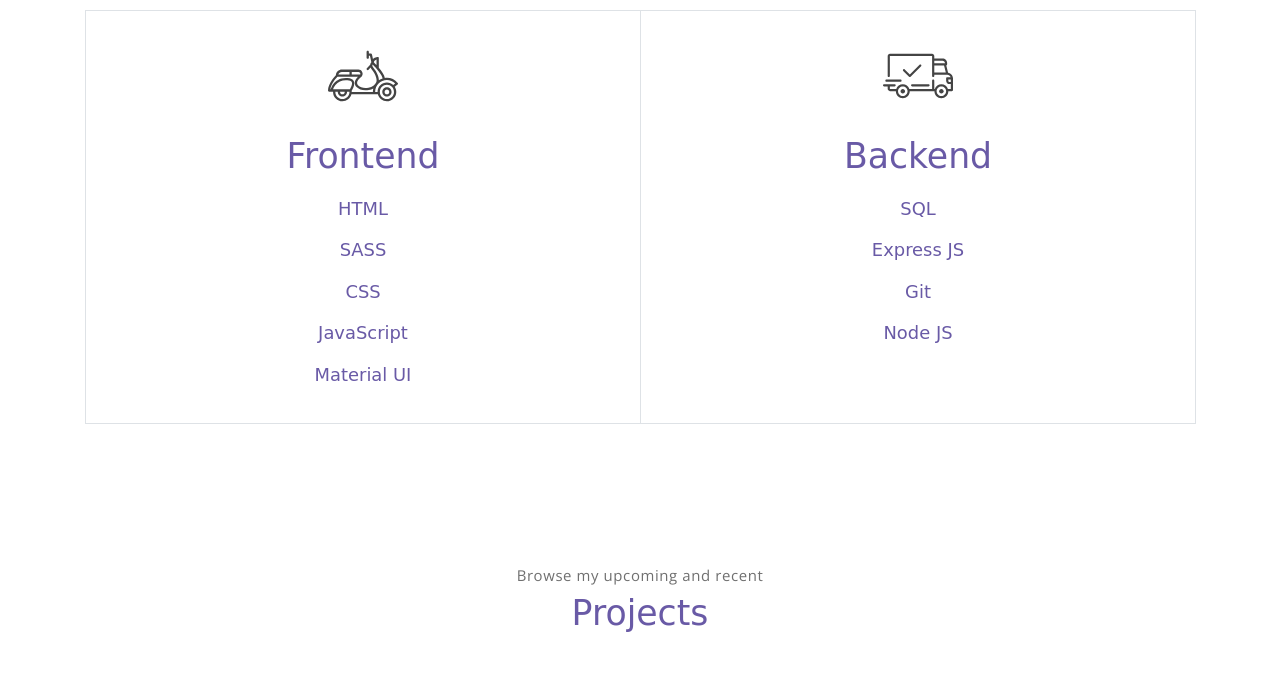
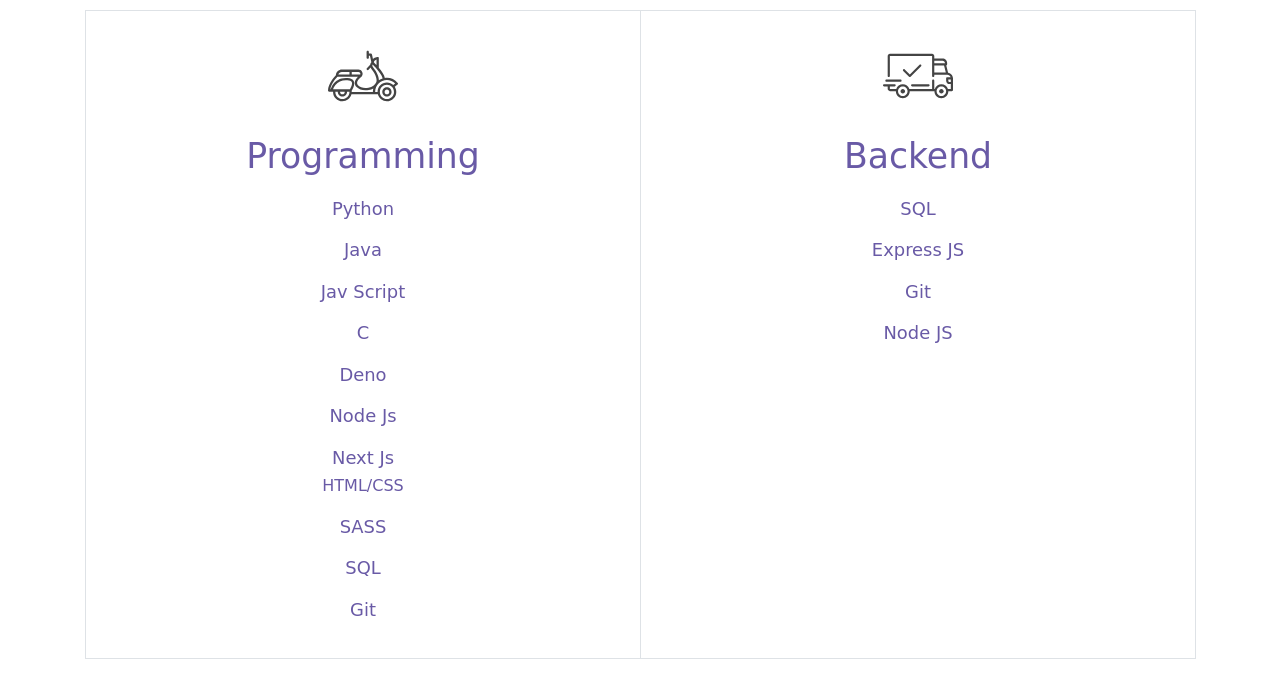
Before and after one commit to mennacode/Landing-Page, a plain HTML site: page index.html in a window 1280 px wide. Shown: the part 1340-2016 px from the top of the page. Drawn offline with nearby package versions, Linux system fonts and the light colour scheme; a web font is replaced by a local one.

Commit message:
Update index.html

```diff
--- a/index.html
+++ b/index.html
@@ -106,14 +106,30 @@
                             alt="Download free bootstrap 4 landing page, free boootstrap 4 templates, Download free bootstrap 4.1 landing page, free boootstrap 4.1.1 templates, meyawo Landing page">
                     </div>
                     <div class="pricing-card-body">
-                        <h6 class="pricing-card-title">Frontend</h6>
+                        <h6 class="pricing-card-title">Programming</h6>
                         <div class="pricing-card-list">
 
-                            <h6 class="testimonial-card-title">HTML</h6>
+                                                        <h6 class="testimonial-card-title">Python </h6>
+
+                                                        <h6 class="testimonial-card-title">Java</h6>
+
+                                                        <h6 class="testimonial-card-title">Jav Script</h6>
+
+                                                        <h6 class="testimonial-card-title">C</h6>
+                                                                                    <h6 class="testimonial-card-title">Deno</h6>
+
+                                                                                    <h6 class="testimonial-card-title">Node Js</h6>
+
+                                                                                    <h6 class="testimonial-card-title">Next Js</h6>
+                                                                                    <h6 class="testimonial-card-title>React Js</h6>
+
+
+
+
+                            <h6 class="testimonial-card-title">HTML/CSS</h6>
                             <h6 class="testimonial-card-title">SASS</h6>
-                            <h6 class="testimonial-card-title">CSS</h6>
-                            <h6 class="testimonial-card-title">JavaScript</h6>
-                            <h6 class="testimonial-card-title">Material UI</h6>
+                            <h6 class="testimonial-card-title">SQL</h6>
+                            <h6 class="testimonial-card-title">Git</h6>
 
                         </div>
                     </div>
```
